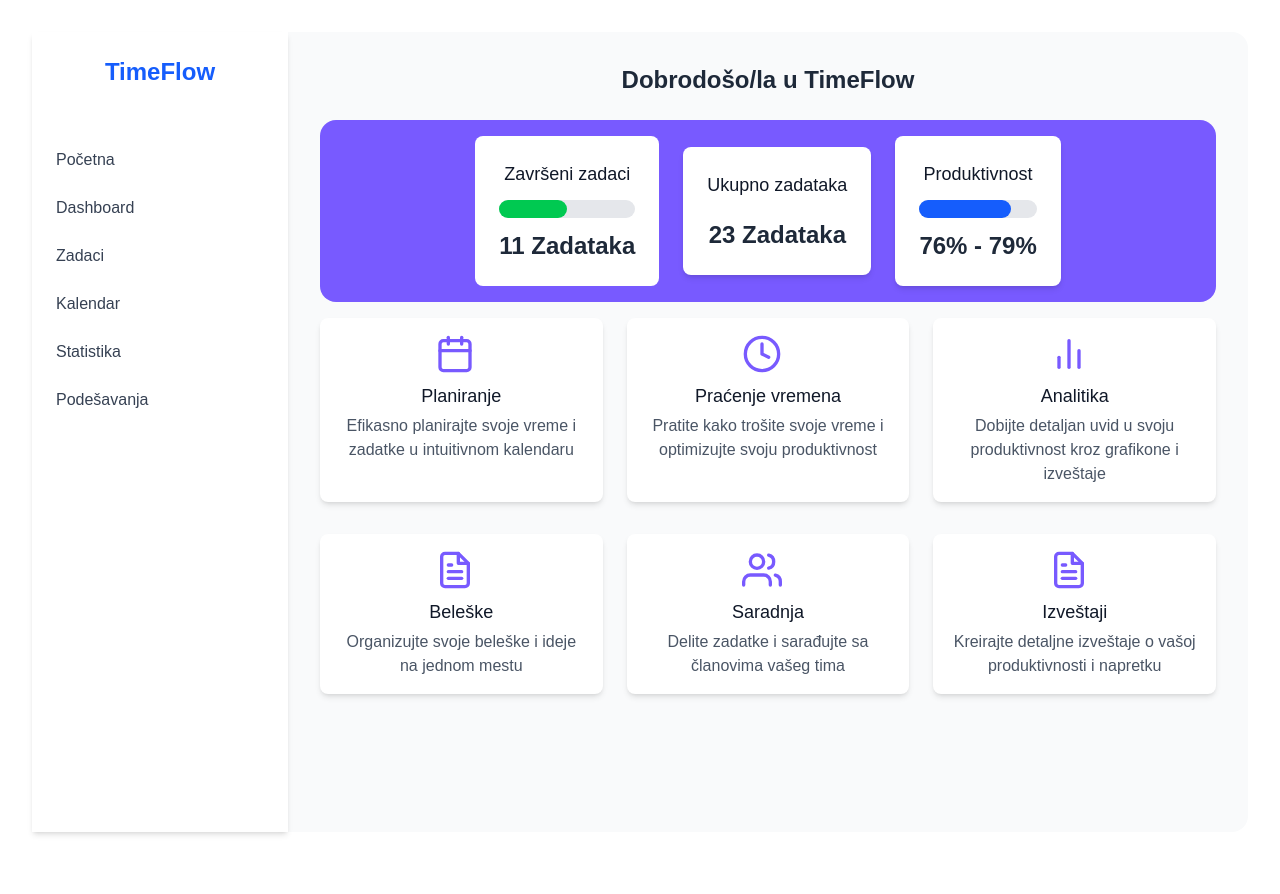
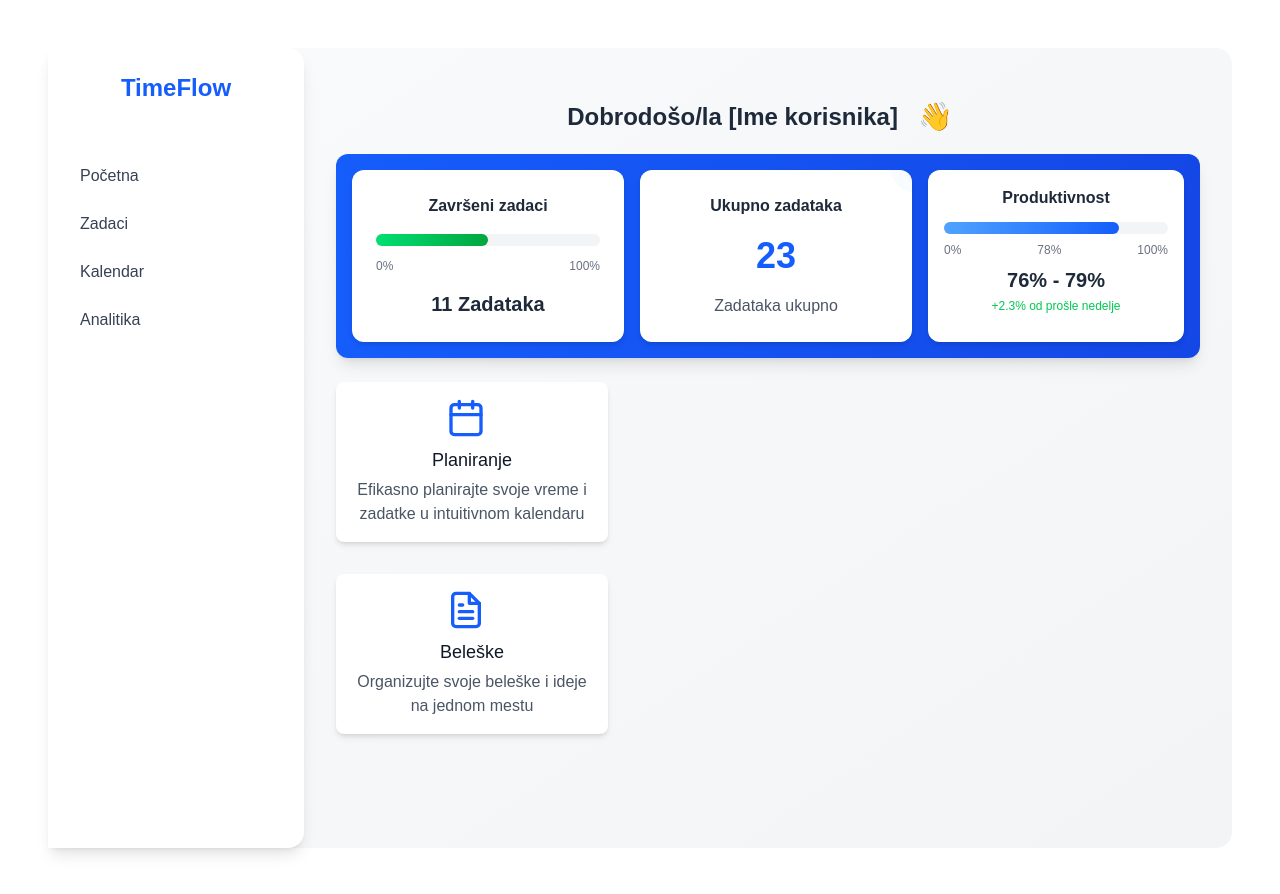
Before and after one commit to elab-development/internet-tehnologije-2024-projekat-timemanagementapp_2022_1082, a Next.js app in the folder frontend_react/: page /home in a window 1280 px wide. Before the commit the page ends 864 px from the top, so only its background shows below. Built offline with nearby package versions, Linux system fonts and the light colour scheme.

Commit message:
Styling Home Page

```diff
--- a/frontend_react/app/home/page.tsx
+++ b/frontend_react/app/home/page.tsx
@@ -1,8 +1,8 @@
 "use client";
 
-import React from 'react';
+import React, { useState, useEffect } from 'react';
 import IconCard from '../../components/IconCard';
-
+import AnimatedWave from '../../components/AnimatedWave';
 
 const Home: React.FC = () => {
   // SVG ikonice
@@ -61,28 +61,60 @@ const Home: React.FC = () => {
 
   // Linkovi za vertikalnu navigaciju
   const navLinks = [
-    { text: "Početna", href: "/" },
-    { text: "Dashboard", href: "/dashboard" },
+    { text: "Početna", href: "/home" },
     { text: "Zadaci", href: "/tasks" },
     { text: "Kalendar", href: "/calendar" },
-    { text: "Statistika", href: "/stats" },
-    { text: "Podešavanja", href: "/settings" }
+    { text: "Analitika", href: "/stats" },
   ];
 
+  const [selectedEmoji, setSelectedEmoji] = useState("👋");
+  const [selectedSize, setSelectedSize] = useState(28);
+  const [selectedSpeed, setSelectedSpeed] = useState(1000);
+
+    // Stanja za animaciju
+    const [progress1, setProgress1] = useState(0); // Završeni zadaci (0% do 50%)
+    const [progress2, setProgress2] = useState(0); // Produktivnost (0% do 78%)
+    const [count, setCount] = useState(0); // Brojač od 0 do 23
+
+    // Efekti za animaciju
+    useEffect(() => {
+      // Animacija za prvi loader (Završeni zadaci)
+      const interval1 = setInterval(() => {
+        setProgress1((prev) => (prev < 50 ? prev + 1 : prev));
+      }, 30); // Brzina animacije
+
+      // Animacija za drugi loader (Produktivnost)
+      const interval2 = setInterval(() => {
+        setProgress2((prev) => (prev < 78 ? prev + 1 : prev));
+      }, 20); // Brzina animacije
+
+      // Animacija za brojač (0 do 23)
+      const interval3 = setInterval(() => {
+        setCount((prev) => (prev < 23 ? prev + 1 : prev));
+      }, 80); // Brzina animacije
+
+      // Čišćenje intervala
+      return () => {
+        clearInterval(interval1);
+        clearInterval(interval2);
+        clearInterval(interval3);
+      };
+    }, []);
+
     return (
-    <div className="flex min-h-screen rounded-2xl bg-gray-50">
+        <div className="flex min-h-screen rounded-2xl bg-gradient-to-br from-gray-50 to-gray-100">
           {/* Vertikalni NavBar - leva strana */}
-      <aside className="w-64 bg-white shadow-md">
+          <aside className="w-64 bg-white shadow-lg rounded-r-2xl">
             <div className="p-6">
               <h1 className="text-2xl text-center font-bold text-blue-600">TimeFlow</h1>
             </div>
             <nav className="mt-6">
               <ul>
                 {navLinks.map((link, index) => (
-              <li key={index} >
+                  <li key={index}>
                     <a
                       href={link.href}
-                  className="flex px-6 py-3 text-gray-700 hover:bg-blue-50 hover:text-blue-600 transition-colors duration-200"
+                      className="flex px-6 py-3 text-gray-700 hover:bg-blue-50 hover:text-blue-600 transition-colors duration-200 rounded-lg mx-2"
                     >
                       {link.text}
                     </a>
@@ -94,38 +126,63 @@ const Home: React.FC = () => {
 
           {/* Glavni sadržaj - desna strana */}
           <main className="flex-1 p-8">
-        <h2 className="text-2xl font-semibold text-center text-gray-800 mb-6">Dobrodošo/la u TimeFlow</h2>
+            <div className="flex flex-row justify-center items-center space-x-1">
+              <h2 className="text-2xl font-semibold text-gray-800">Dobrodošo/la [Ime korisnika]</h2>
+              <div className="">
+                <AnimatedWave emoji={selectedEmoji} size={selectedSize} wavingSpeed={selectedSpeed} />
+              </div>
+            </div>
 
             {/* Horizontalni containeri za statistiku */}
-        <div className="bg-[#785aff] p-4 rounded-2xl mb-4">
-            <div className="flex gap-6 justify-center items-center">
+            <div className="bg-gradient-to-r from-blue-600 to-blue-700 p-4 rounded-xl shadow-lg mb-6">
+              <div className="flex flex-wrap gap-4 justify-center items-stretch">
                 {/* Završeni zadaci */}
-                <div className="flex flex-col bg-white rounded-lg p-6">
-                    <h3 className="text-lg font-medium text-center text-gray-900 mb-3">Završeni zadaci</h3>
-                    <div className="w-full bg-gray-200 rounded-full h-4.5">
-                        <div className="bg-green-500 h-4.5 rounded-full" style={{ width: '50%' }}></div>
+                <div className="flex flex-col bg-white rounded-xl p-6 shadow-md flex-1 min-w-64 transition-all duration-300 hover:shadow-xl hover:transform hover:scale-105">
+                  <h3 className="text-md font-semibold text-center text-gray-800 mb-4">Završeni zadaci</h3>
+                  <div className="w-full bg-gray-100 rounded-full h-3 mb-2">
+                    <div
+                      className="bg-gradient-to-r from-green-400 to-green-600 h-3 rounded-full transition-all duration-500 ease-in-out"
+                      style={{ width: `${progress1}%` }}
+                    ></div>
                   </div>
-                    <p className="mt-3 text-2xl text-center font-semibold text-gray-800">11 Zadataka</p>
+                  <div className="flex items-center justify-between mt-1">
+                    <span className="text-xs text-gray-500">0%</span>
+                    <span className="text-xs text-gray-500">100%</span>
+                  </div>
+                  <p className="mt-4 text-xl text-center font-bold text-gray-800">11 Zadataka</p>
                 </div>
 
                 {/* Ukupno zadataka */}
-                <div className="flex flex-col bg-white rounded-lg shadow-md p-6">
-                    <h3 className="text-lg font-medium text-center text-gray-900 mb-3">Ukupno zadataka</h3>
-                    <p className="mt-2 text-2xl text-center font-semibold text-gray-800">23 Zadataka</p>
+                <div className="flex flex-col bg-white rounded-xl p-6 shadow-md flex-1 min-w-64 transition-all duration-300 hover:shadow-xl hover:transform hover:scale-105 relative overflow-hidden">
+                  <div className="absolute -top-10 -right-10 w-16 h-16 bg-blue-100 rounded-full opacity-20"></div>
+                  <h3 className="text-md font-semibold text-center text-gray-800 mb-2">Ukupno zadataka</h3>
+                  <div className="flex justify-center items-center flex-grow">
+                    <p className="text-4xl font-bold text-blue-600">{count}</p>
+                  </div>
+                  <p className="text-center text-gray-600 mt-2">Zadataka ukupno</p>
                 </div>
 
                 {/* Produktivnost */}
-                <div className="flex flex-col bg-white rounded-lg shadow-md p-6">
-                    <h3 className="text-lg font-medium text-center text-gray-900 mb-3">Produktivnost</h3>
-                    <div className="w-full bg-gray-200 rounded-full h-4.5">
-                        <div className="bg-blue-600 h-4.5 rounded-full" style={{ width: '78%' }}></div>
+                <div className="flex flex-col bg-white rounded-xl p-4 shadow-md flex-1 min-w-64 transition-all duration-300 hover:shadow-xl hover:transform hover:scale-105">
+                    <h3 className="text-md font-semibold text-center text-gray-800 mb-2">Produktivnost</h3>
+                    <div className="relative pt-1">
+                        <div className="w-full bg-gray-100 rounded-full h-3 mb-2">
+                        <div
+                            className="bg-gradient-to-r from-blue-400 to-blue-600 h-3 rounded-full transition-all duration-500 ease-in-out"
+                            style={{ width: `${progress2}%` }}
+                        ></div>
                         </div>
-                    <p className="mt-3 text-2xl text-center font-semibold text-gray-800">76% - 79%</p>
+                        <div className="flex items-center justify-between">
+                        <span className="text-xs text-gray-500">0%</span>
+                        <span className="text-xs text-gray-500">78%</span>
+                        <span className="text-xs text-gray-500">100%</span>
+                        </div>
+                    </div>
+                    <p className="mt-2 text-xl text-center font-bold text-gray-800">76% - 79%</p>
+                    <p className="text-center text-green-500 text-xs mt-1">+2.3% od prošle nedelje</p>
                     </div>
               </div>
             </div>
-
-
 
             {/* Prva grupa kartica - korišćenje Card komponente */}
             <div className="grid grid-cols-1 md:grid-cols-3 gap-6 mb-8">
@@ -133,22 +190,22 @@ const Home: React.FC = () => {
                 icon={<CalendarIcon />}
                 title="Planiranje"
                 text="Efikasno planirajte svoje vreme i zadatke u intuitivnom kalendaru"
-            className="text-center"
+                className="text-center hover:transform hover:scale-105 transition-transform duration-300"
               />
-
+{/*
               <IconCard
                 icon={<ClockIcon />}
                 title="Praćenje vremena"
                 text="Pratite kako trošite svoje vreme i optimizujte svoju produktivnost"
-            className="text-center"
+                className="text-center hover:transform hover:scale-105 transition-transform duration-300"
               />
 
               <IconCard
                 icon={<ChartIcon />}
                 title="Analitika"
                 text="Dobijte detaljan uvid u svoju produktivnost kroz grafikone i izveštaje"
-            className="text-center"
-          />
+                className="text-center hover:transform hover:scale-105 transition-transform duration-300"
+              /> */}
             </div>
 
             {/* Druga grupa kartica - korišćenje Card komponente */}
@@ -157,23 +214,23 @@ const Home: React.FC = () => {
                 icon={<NotesIcon />}
                 title="Beleške"
                 text="Organizujte svoje beleške i ideje na jednom mestu"
-            className="text-center"
+                className="text-center hover:transform hover:scale-105 transition-transform duration-300"
               />
-
-          <IconCard
+              {/* <IconCard
                 icon={<TeamIcon />}
                 title="Saradnja"
                 text="Delite zadatke i sarađujte sa članovima vašeg tima"
-            className="text-center"
+                className="text-center hover:transform hover:scale-105 transition-transform duration-300"
               />
 
               <IconCard
                 icon={<ReportIcon />}
                 title="Izveštaji"
                 text="Kreirajte detaljne izveštaje o vašoj produktivnosti i napretku"
-            className="text-center"
-          />
+                className="text-center hover:transform hover:scale-105 transition-transform duration-300"
+              /> */}
             </div>
+
           </main>
         </div>
       );
--- a/frontend_react/app/layout.tsx
+++ b/frontend_react/app/layout.tsx
@@ -10,7 +10,7 @@ const Layout = ({ children }: { children: ReactNode }) => {
   return (
     <html lang="sr">
       <body className="bg-gray-100">
-        <div className="container mx-auto p-8">
+        <div className="container mx-auto p-12">
           {children}
         </div>
       </body>
--- /dev/null
+++ b/frontend_react/components/AnimatedWave.tsx
@@ -0,0 +1,48 @@
+import React, { useState, useEffect } from 'react';
+
+interface WavingHandProps {
+  wavingSpeed?: number; // Time for one wave motion in milliseconds
+  emoji?: string; // Allows different hand emoji options
+  size?: number; // Controls the font size
+}
+
+const WavingHand: React.FC<WavingHandProps> = ({
+  wavingSpeed = 1000,
+  emoji = "👋",
+  size = 48
+}) => {
+  const [rotation, setRotation] = useState(0);
+  const [direction, setDirection] = useState(1);
+
+  useEffect(() => {
+    const interval = setInterval(() => {
+      setRotation(prev => {
+        // Reverse direction at extremes
+        if (prev >= 30) {
+          setDirection(-1);
+        } else if (prev <= -10) {
+          setDirection(1);
+        }
+        return prev + (5 * direction);
+      });
+    }, wavingSpeed / 10);
+
+    return () => clearInterval(interval);
+  }, [direction, wavingSpeed]);
+
+  return (
+    <div
+      className="flex items-center justify-center p-4"
+      style={{
+        transform: `rotate(${rotation}deg)`,
+        display: 'inline-block',
+        fontSize: `${size}px`,
+        transition: `transform ${wavingSpeed / 20}ms ease-in-out`
+      }}
+    >
+      {emoji}
+    </div>
+  );
+};
+
+export default WavingHand
--- a/frontend_react/components/IconCard.tsx
+++ b/frontend_react/components/IconCard.tsx
@@ -24,7 +24,7 @@ const IconCard: React.FC<IconCardProps> = ({
     >
       <div className="flex flex-col items-center justify-center space-x-3">
         {icon && (
-          <div className="flex-shrink-0 text-[#785aff]">
+          <div className="flex-shrink-0 text-blue-600">
             {icon}
           </div>
         )}
```
Also changed, not shown: frontend_react/components/CustomButton.tsx (+14 -5 lines). Lines whose indentation alone changed are shown as unchanged.
